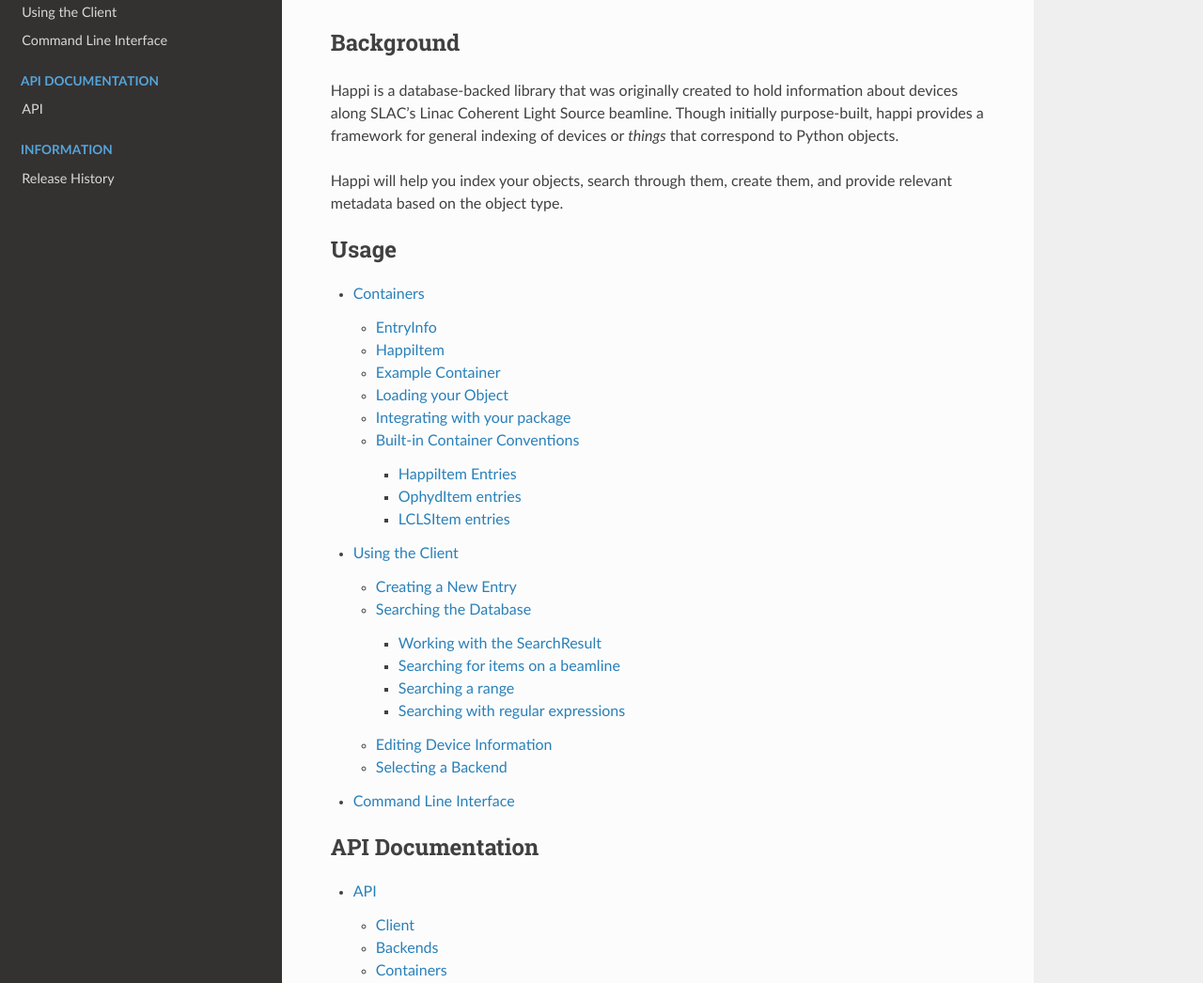
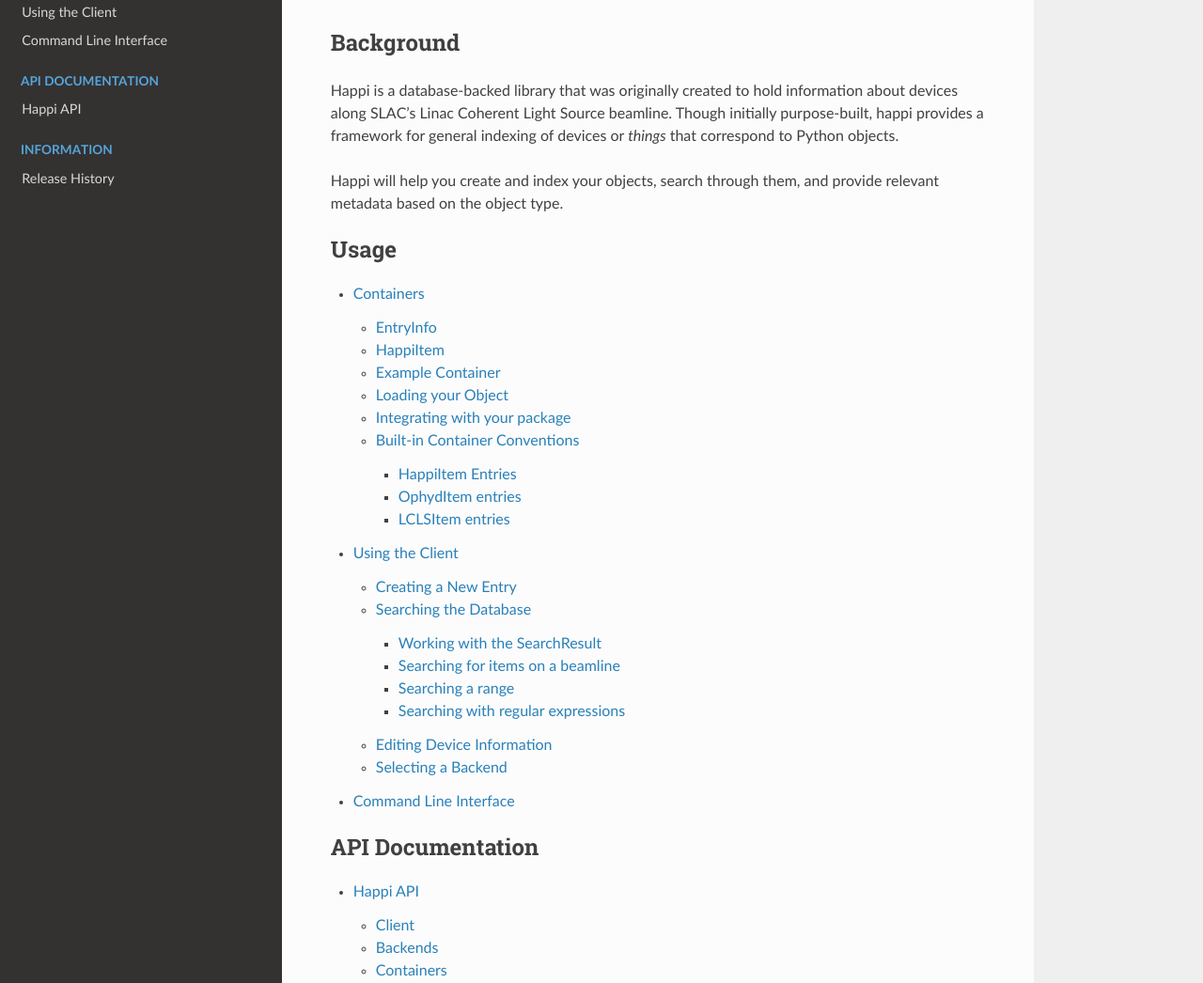
Before and after one commit to pcdshub/happi, a Sphinx documentation site: the page built from docs/source/index.rst, in a window 1280 px wide and 1400 px high. Shown: the part 168-1214 px from the top of the window at 94% size. Built offline with Sphinx 7.4.7 and the Read the Docs theme 2.0.0, drawn with Linux system fonts in a browser that asks for light colours; some of the changed text lies outside the part shown.

```diff
--- a/docs/source/api.rst
+++ b/docs/source/api.rst
@@ -1,5 +1,5 @@
-API
-***
+Happi API
+*********
 
 Client
 ^^^^^^
--- a/docs/source/index.rst
+++ b/docs/source/index.rst
@@ -9,7 +9,7 @@ information about devices along SLAC's Linac Coherent Light Source beamline.
 Though initially purpose-built, happi provides a framework for general indexing
 of devices or *things* that correspond to Python objects.
 
-Happi will help you index your objects, search through them, create them, and
+Happi will help you create and index your objects, search through them, and
 provide relevant metadata based on the object type.
 
 .. toctree::
```
Also changed, not shown: other parts of docs/source/index.rst (+1 -1 lines).
